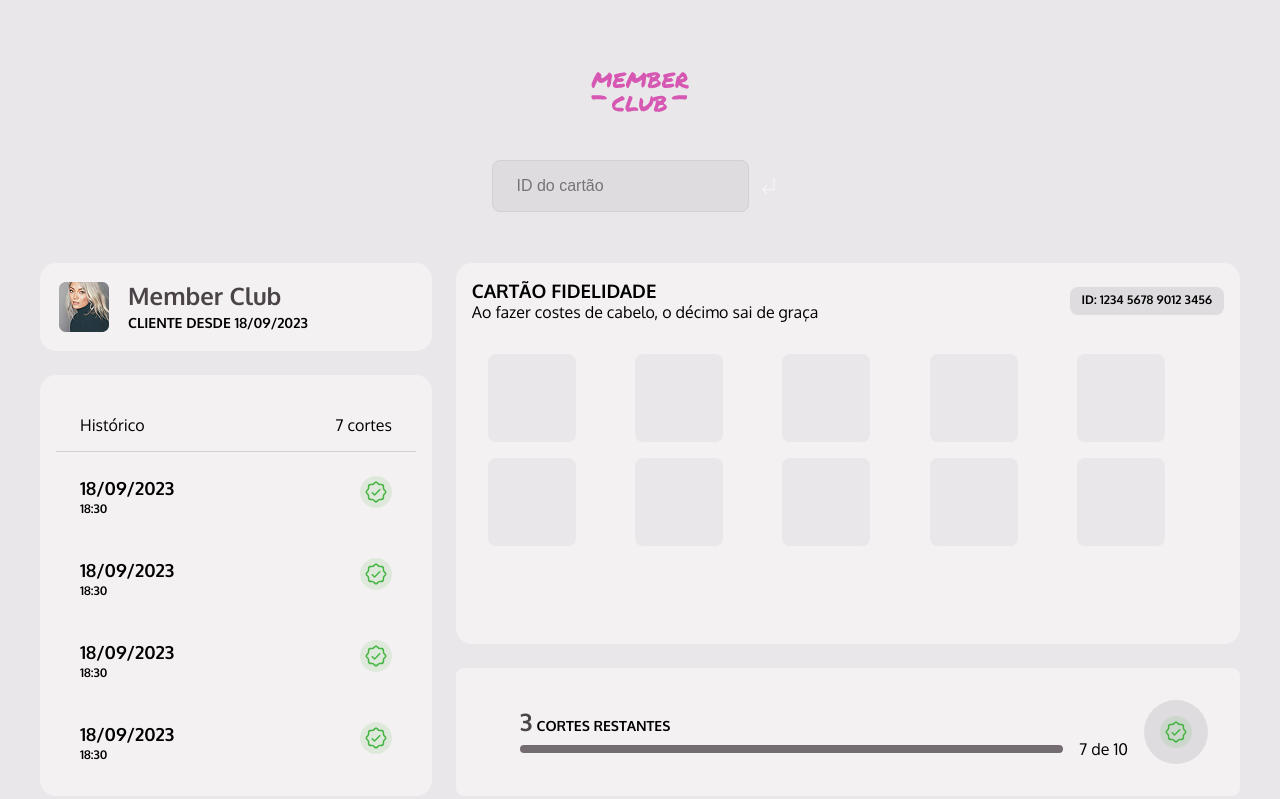
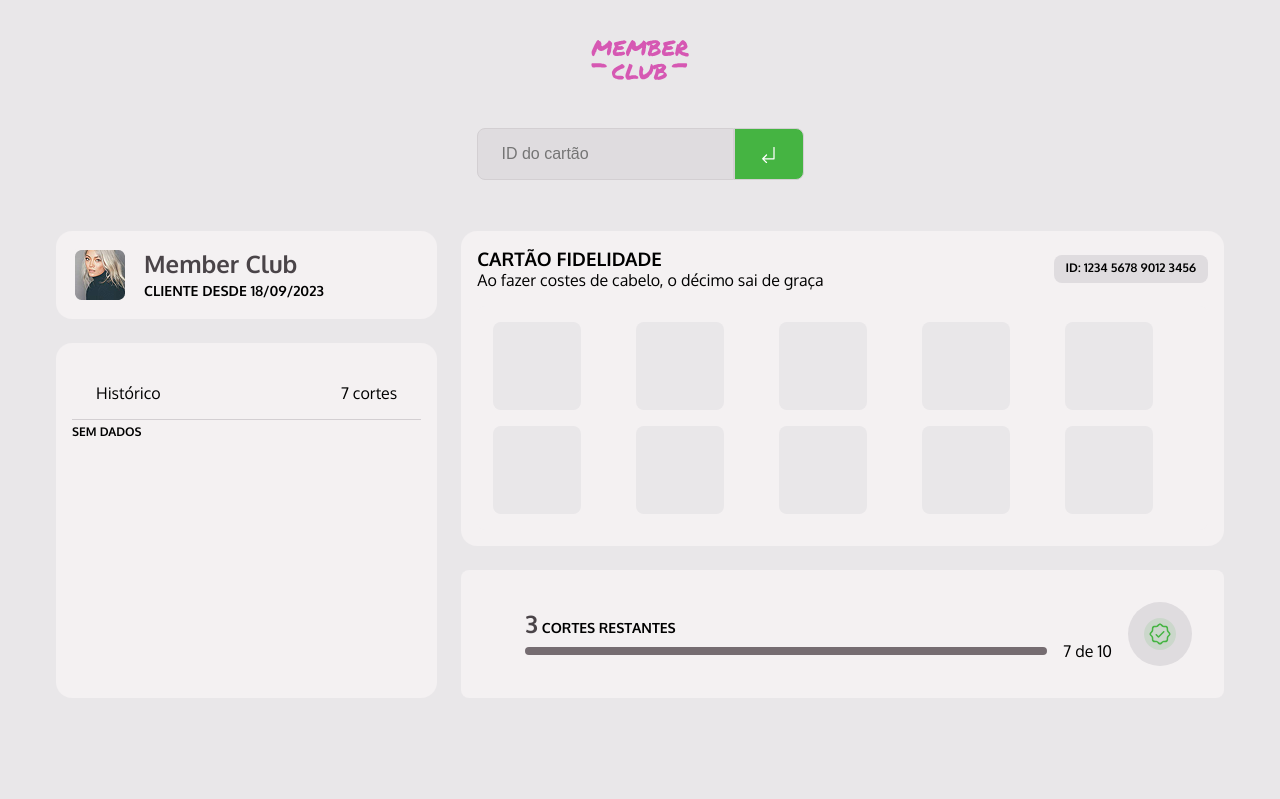
Before and after one commit to ArielKollross/postgraduate-member-club, a website: page index.html in a window 1280 px wide. Drawn offline with Linux system fonts and the light colour scheme.

Commit message:
feature: add busca de cliente por id + listagem de historico

```diff
--- a/index.html
+++ b/index.html
@@ -15,7 +15,6 @@
 
     <link rel="stylesheet" href="styles/index.css">
 </head>
-
 <body>
     <header class="navbar">
         <h1>
@@ -25,18 +24,23 @@
 
     <main class="container">
         <section id="search" class="container">
-            <input class="base-input" type="text" placeholder="ID do cartão">
-            <button>
-                <img src="assets/arrow-down-left.svg" alt="Buscar">
-            </button>
+            <form class="center">
+                <input id="userId" name="id" class="base-input" type="text" placeholder="ID do cartão">
+                <button>
+                    <img src="assets/arrow-down-left.svg" alt="Buscar">
+                </button>
+            </form>
         </section>
 
         <section id="screen-content" class="container-grid">
             <div class="card user-card">
                 <img src="assets/avatar.png" alt="Imagem do usuario">
                 <div>
-                    <h2 class="title-md">Member Club</h2>
-                    <p class="subtitle-md">Cliente desde 18/09/2023</p>
+                    <h2 id="member-name" class="title-md">Member Club</h2>
+                    <p class="subtitle-md">
+                        Cliente desde
+                        <span id="member-since"> 18/09/2023</span>
+                    </p>
                 </div>
             </div>
 
@@ -48,54 +52,9 @@
 
                 <div class="divider"></div>
 
-                <div>
-                    <div class="history-item">
-                        <div class="history-item-content">
-                            <div>
-                                <span class="title-sm">18/09/2023</span>
-                                <p class="subtitle-sm">18:30</p>
-                            </div>
-
-                            <div>
-                                <img class="icon" src="assets/Icon.svg" alt="">
-                            </div>
-                        </div>
-
-                        <div class="history-item-content">
-                            <div>
-                                <span class="title-sm">18/09/2023</span>
-                                <p class="subtitle-sm">18:30</p>
-                            </div>
-
-                            <div>
-                                <img class="icon" src="assets/Icon.svg" alt="">
-                            </div>
-                        </div>
-
-                        <div class="history-item-content">
-                            <div>
-                                <span class="title-sm">18/09/2023</span>
-                                <p class="subtitle-sm">18:30</p>
-                            </div>
-
-                            <div>
-                                <img class="icon" src="assets/Icon.svg" alt="">
-                            </div>
-                        </div>
-
-                        <div class="history-item-content">
-                            <div>
-                                <span class="title-sm">18/09/2023</span>
-                                <p class="subtitle-sm">18:30</p>
-                            </div>
-
-                            <div>
-                                <img class="icon" src="assets/Icon.svg" alt="">
-                            </div>
-                        </div>
-
-                    </div>
-                </div>
+                <ul id="history-items" class="history-item">
+                    <span id="no-items" class="subtitle-sm">Sem dados</span>
+                </ul>
             </div>
 
             <div class="card card-fidelity">
@@ -107,7 +66,7 @@
 
                     <div class="badget subtitle-sm">
                         <span>ID:</span>
-                        <span>1234 5678 9012 3456</span>
+                        <span id="member-id">1234 5678 9012 3456</span>
                     </div>
                 </div>
 
@@ -170,6 +129,7 @@
 
         </section>
     </main>
+    <script src="index.js"></script>
 </body>
 
 </html>
--- /dev/null
+++ b/index.js
@@ -0,0 +1,55 @@
+console.log("init js file")
+
+async function buscarCliente(event) {
+    event.preventDefault();
+
+    const userId = document.getElementById("userId").value;
+
+    if (!userId) {
+        alert("Por favor, insira um ID");
+        return;
+    }
+
+    try {
+        const response = await fetch(`http://localhost:3333/clients/${userId}`);
+
+        if (!response.ok) {
+            alert("Cliente não existente");
+            throw new Error("Cliente não encontrado");
+        }
+
+        const data = await response.json();
+
+        console.log(data);
+
+        const { id, name, clientSince, appointmentHistory, loyaltyCard } = data;
+
+        document.getElementById("member-id").textContent = id;
+        document.getElementById("member-name").textContent = name;
+        document.getElementById("member-since").textContent = clientSince;
+
+        document.getElementById("no-items").className = "hidden";
+
+        const historyItems = document.getElementById("history-items");
+
+        console.log(historyItems);
+
+        historyItems.innerHTML = appointmentHistory.map(item => `
+            <li class="history-item-content">
+                <div>
+                    <span class="title-sm">${item.date}</span>
+                    <p class="subtitle-sm">${item.time}</p>
+                </div>
+
+                <div>
+                    <img class="icon" src="assets/Icon.svg" alt="">
+                </div>
+            </li>
+        `).join('');
+
+    } catch (error) {
+        console.error("Erro ao buscar cliente:", error);
+    }
+}
+
+document.querySelector('form').addEventListener('submit', buscarCliente);
--- a/db.json
+++ b/server.json
@@ -1,5 +1,3 @@
-// 20250222152938
-// https://file.notion.so/f/f/08f749ff-d06d-49a8-a488-9846e081b224/1712395e-acd6-480d-8d97-56c6948bb505/db.json?table=block&id=19f395da-5770-8055-b1ee-d0b652e4d4ff&spaceId=08f749ff-d06d-49a8-a488-9846e081b224&expirationTimestamp=1740276000000&signature=eUa9O_LG1aag_kE90TeE-SzpnFooML5J7QevIlmhR4E&downloadName=db.json
 {
     "clients": [
         {
--- /dev/null
+++ b/services/api.config.js
@@ -0,0 +1,6 @@
+export default async function api(id) {
+    const response = await fetch({
+        url: `http://localhost:3333/clients/${id}`
+    });
+    return await response.json();
+}
--- a/styles/base-classes.css
+++ b/styles/base-classes.css
@@ -1,10 +1,33 @@
 .base-input {
     background-color: var(--base-gray-300);
     border: 1px solid var(--base-gray-400);
-    border-radius: 8px;
+    border-top-left-radius: 8px;
+    border-bottom-left-radius: 8px;
     padding: 1rem 1.5rem;
     font-size: 16px;
     font-weight: 400;
+
+    height: 3.25rem;
+}
+
+button {
+    background-color: var(--secondary);
+    border: 1px solid var(--base-gray-400);
+    border-top-right-radius: 8px;
+    border-bottom-right-radius: 8px;
+    padding: 1rem 1.5rem;
+    font-size: 16px;
+    font-weight: 400;
+    cursor: pointer;
+
+    height: 3.25rem;
+
+    color: var(--base-gray-700);
+
+    &:hover {
+        opacity: 1;
+        background-color: var(--base-gray-600);
+    }
 }
 
 .flex {
@@ -20,22 +43,3 @@
 .hidden {
     display: none;
 }
-
-button {
-    display: flex;
-    width: 2.5rem;
-    height: 2.5rem;
-    justify-content: center;
-    align-items: center;
-
-    border: none;
-    background-color: var(--base---gray-700);
-    border-radius: var(--border-radius-min);
-    opacity: 0.6;
-    cursor: pointer;
-
-    &:hover {
-        opacity: 1;
-        background-color: var(--base---gray-600);
-    }
-}
--- a/styles/history-card.css
+++ b/styles/history-card.css
@@ -12,6 +12,7 @@
     display: flex;
     justify-content: space-between;
     padding: 1.5rem 1.5rem 1rem;
+    max-height: 17.5rem;
 }
 
 .icon {
--- a/styles/main.css
+++ b/styles/main.css
@@ -7,11 +7,13 @@
 body {
     font-family: 'Oxygen', sans-serif;
     background-color: var(--base-gray-200);
+    height: max-content;
 }
 
 .container {
     max-width: 1200px;
     margin: 0 auto;
+    padding: 0 1rem;
 }
 
 .navbar {
@@ -19,7 +21,7 @@ body {
     justify-content: center;
     align-items: center;
 
-    margin: 4rem 0 2rem;
+    margin: 2rem 2rem;
 }
 
 #search {
```
Also changed, not shown: 1 other file.
